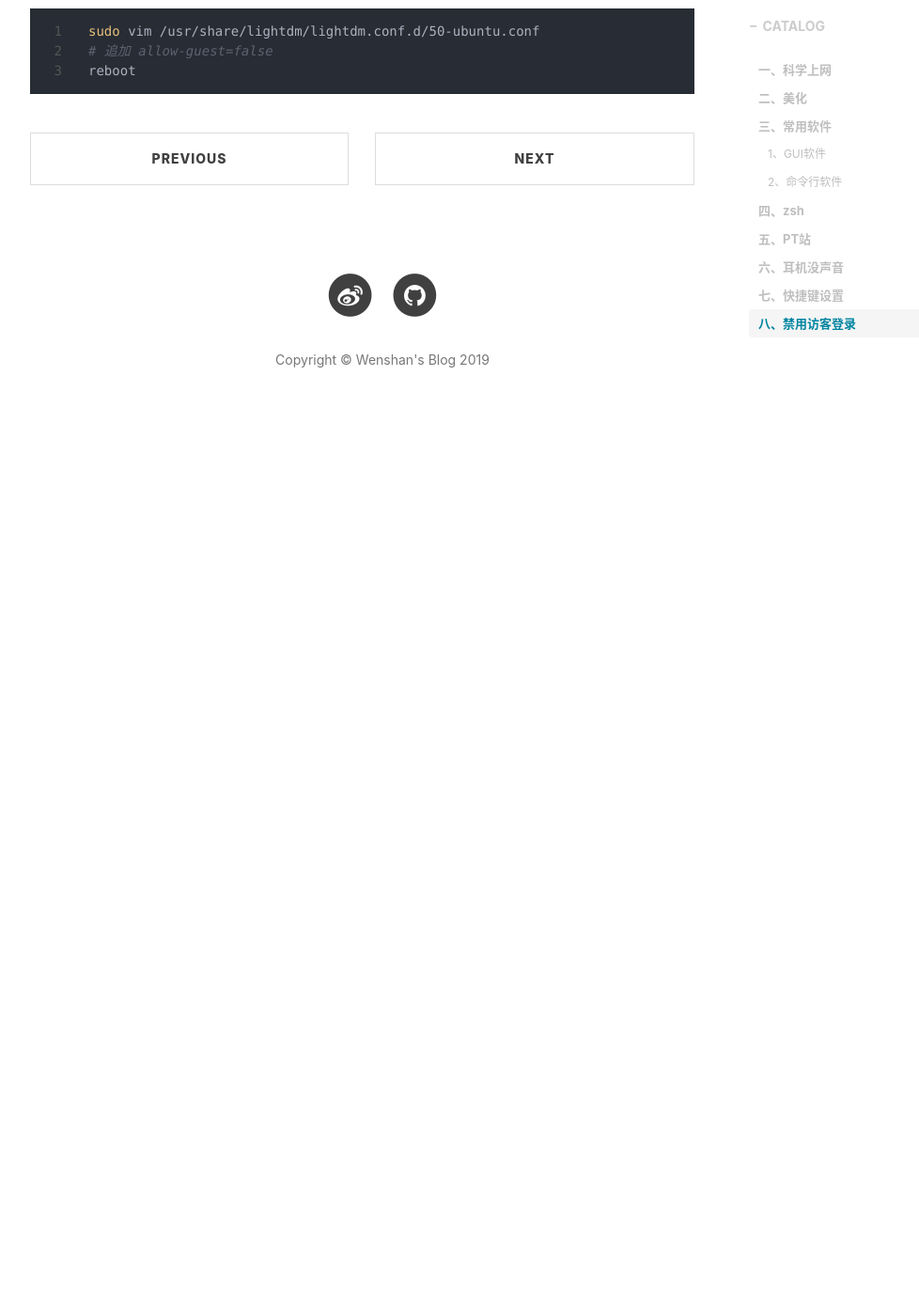
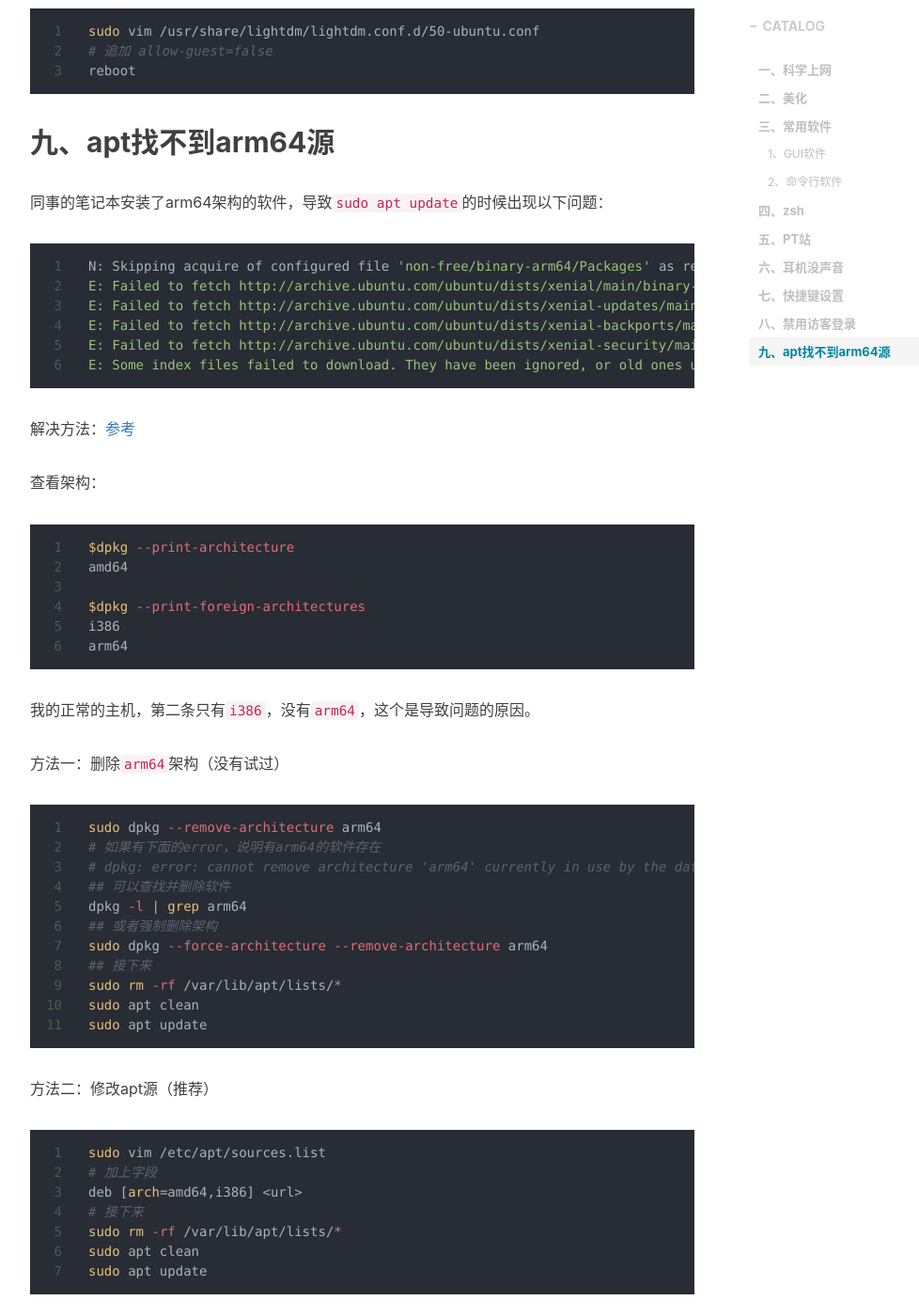
Before and after one commit to tianws/tianws.github.io, a Jekyll site: the page built from _posts/2019-04-03-software-ubuntu.markdown, in a window 1280 px wide and 1400 px high, scrolled down 6339 px. Shown: the whole window at 94% size, without its empty margins (233-1211 px from the left). Built offline with Jekyll 4.4.1, drawn with Linux system fonts in a browser that asks for light colours; nearby versions of some CDN libraries; comment, search, counter and statistics services are not loaded; before the commit the page ends 6799 px from its top, so only the background shows below that; some of the changed text lies outside the part shown.

Commit message:
修改博文

````diff
--- a/_posts/2019-04-03-software-ubuntu.markdown
+++ b/_posts/2019-04-03-software-ubuntu.markdown
@@ -113,8 +113,6 @@ bash、tmux、vim、range等美化见[config](https://github.com/tianws/config)
   gem install jekyll-paginate
   ```
 
-
-
 ## 四、zsh
 
 ```bash
@@ -177,6 +175,7 @@ plugins=(.. zsh-syntax-highlighting)
 plugins=(.. colored-man-pages)
 ## z
 plugins=(.. z)
+z -x ## 删除无效路径
 
 # 设置
 vim ~/.zshrc
@@ -185,23 +184,22 @@ unsetopt correct_all # 关闭自动修正
 unsetopt AUTO_CD # 关闭自动cd
 setopt noautomenu  # 关闭选择模式，选择模式下ctrl + f(forward) / b(backward) / p(previous) / n(next)左右上下
 setopt nomenucomplete
-
 ```
 
 ## 五、PT站
 
 ```bash
-## 买的vps有ipv6地址，可以登录一些高校PT站
+# 买的vps有ipv6地址，可以登录一些高校PT站
 ## 比如北邮PT站 https://bt.byr.cn/
 ##　用学校邮箱可以申请
 
-## vps开启ipv6
-# ssr开启ipv6
-# config里设置
+# vps开启ipv6
+## ssr开启ipv6
+## config里设置
 "server": "0.0.0.0",
 "server_ipv6": "::",
 
-## ubuntu下用Deluge
+# ubuntu下用Deluge
 sudo apt install deluge
 sudo apt install deluged # 程序提示报错，所以再安了这个
 ## 设置里面把DHT关掉，否则key容易被盗
@@ -270,3 +268,59 @@ sudo vim /usr/share/lightdm/lightdm.conf.d/50-ubuntu.conf
 # 追加 allow-guest=false
 reboot
 ```
+
+## 九、apt找不到arm64源
+
+同事的笔记本安装了arm64架构的软件，导致`sudo apt update`的时候出现以下问题：
+
+```bash
+N: Skipping acquire of configured file 'non-free/binary-arm64/Packages' as repository 'http://repository.spotify.com stable InRelease' doesn't support architecture 'arm64'
+E: Failed to fetch http://archive.ubuntu.com/ubuntu/dists/xenial/main/binary-arm64/Packages  404  Not Found [IP: 91.189.88.161 80]
+E: Failed to fetch http://archive.ubuntu.com/ubuntu/dists/xenial-updates/main/binary-arm64/Packages  404  Not Found [IP: 91.189.88.161 80]
+E: Failed to fetch http://archive.ubuntu.com/ubuntu/dists/xenial-backports/main/binary-arm64/Packages  404  Not Found [IP: 91.189.88.161 80]
+E: Failed to fetch http://archive.ubuntu.com/ubuntu/dists/xenial-security/main/binary-arm64/Packages  404  Not Found [IP: 91.189.88.161 80]
+E: Some index files failed to download. They have been ignored, or old ones used instead.
+```
+
+解决方法：[参考](<https://askubuntu.com/questions/917081/how-to-get-rid-of-arm64-in-apt>)
+
+查看架构：
+
+```bash
+$dpkg --print-architecture
+amd64
+
+$dpkg --print-foreign-architectures
+i386
+arm64
+```
+
+我的正常的主机，第二条只有`i386`，没有`arm64`，这个是导致问题的原因。
+
+方法一：删除`arm64`架构（没有试过）
+
+```bash
+sudo dpkg --remove-architecture arm64
+# 如果有下面的error，说明有arm64的软件存在
+# dpkg: error: cannot remove architecture 'arm64' currently in use by the database
+## 可以查找并删除软件
+dpkg -l | grep arm64
+## 或者强制删除架构
+sudo dpkg --force-architecture --remove-architecture arm64
+## 接下来
+sudo rm -rf /var/lib/apt/lists/*
+sudo apt clean
+sudo apt update
+```
+
+方法二：修改apt源（推荐）
+
+```bash
+sudo vim /etc/apt/sources.list
+# 加上字段
+deb [arch=amd64,i386] <url>
+# 接下来
+sudo rm -rf /var/lib/apt/lists/*
+sudo apt clean
+sudo apt update
+```
````
